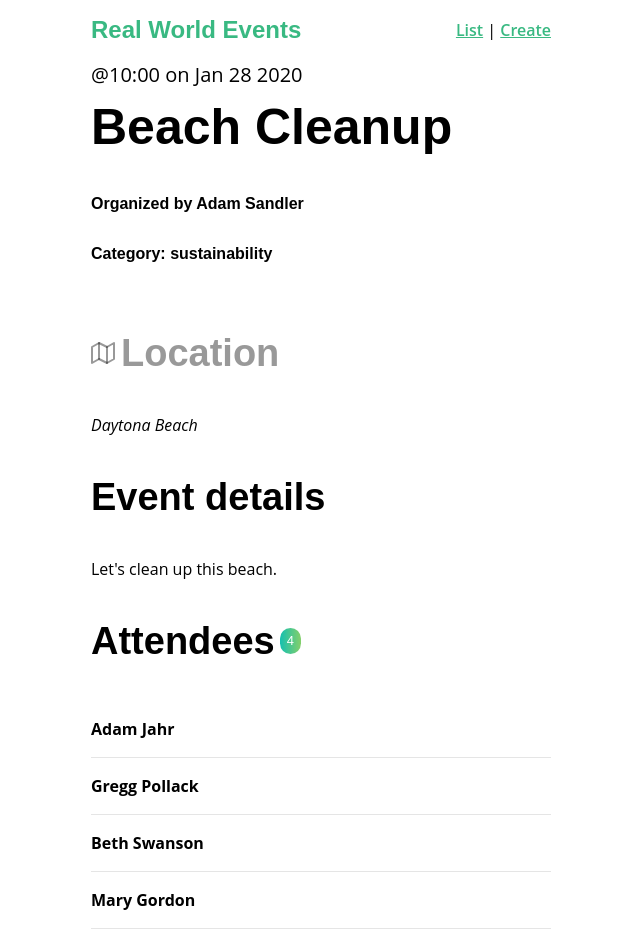
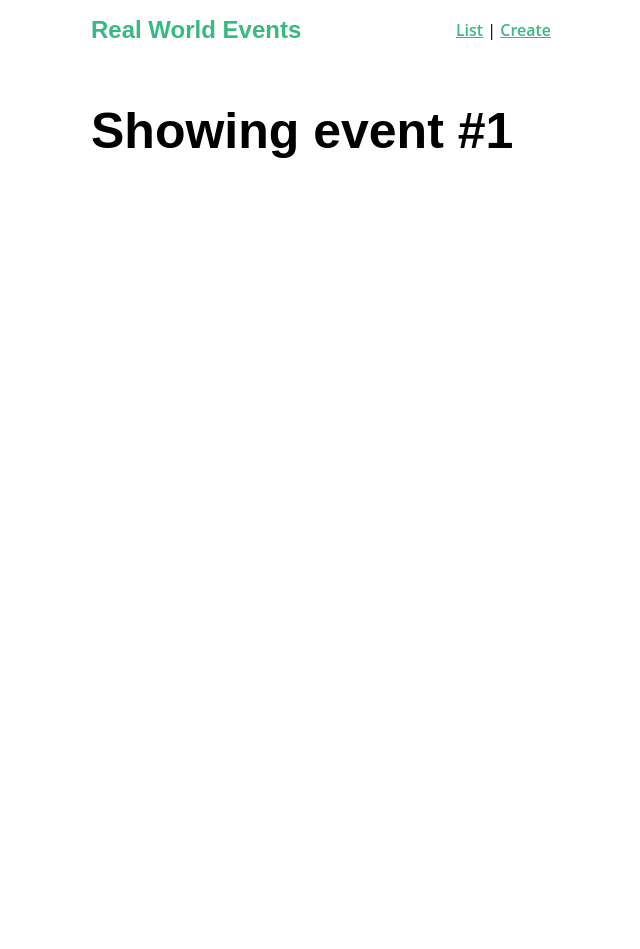
Before and after one commit to iulian880/real-world-vue, a Vue app: page /event/1 in a window 1280 px wide. Shown: the whole page, without its empty margins (319-959 px from the left). After the commit the page ends 800 px from the top, so only its background shows below. Built offline with nearby package versions, Linux system fonts and the light colour scheme; data requests are answered from the project's data file.

Commit message:
Revert "adding another api call, adding styling, solving console error"
This reverts commit 6a727e52c616dc4aaab7cae2f77e038af5f37948.

```diff
--- a/src/components/EventCard.vue
+++ b/src/components/EventCard.vue
@@ -6,7 +6,7 @@
     <div class="event-card -shadow">
       <span class="eyebrow">@{{ event.time }} on {{ event.date }}</span>
       <h4 class="title">{{ event.title }}</h4>
-      <BaseIcon name="users">{{ event.attendees.length }} attending</BaseIcon>
+      <BaseIcon name="users"> {{ event.attendees.length }} attending </BaseIcon>
     </div>
   </router-link>
 </template>
--- a/src/services/EventService.js
+++ b/src/services/EventService.js
@@ -12,8 +12,5 @@ const apiClient = axios.create({
 export default {
   getEvents() {
     return apiClient.get('/events')
-  },
-  getEvent(id) {
-    return apiClient.get('/events/' + id)
   }
 }
--- a/src/views/EventList.vue
+++ b/src/views/EventList.vue
@@ -6,26 +6,29 @@
 </template>
 
 <script>
+import EventService from '@/services/EventService.js'
 import EventCard from '@/components/EventCard.vue'
-import EventService from '@/services/EventService.js'
 
 export default {
   components: {
-    EventCard
+    EventCard // Shorthand for ES6 EventCard: EventCard
   },
   data() {
     return {
       events: []
     }
   },
+
   created() {
-    EventService.getEvents()
+    EventService.getEvents() // <-----
       .then(response => {
-        this.events = response.data
+        this.events = response.data // For now, logs out the response
       })
       .catch(error => {
-        console.log('There was an error:', error.response)
+        console.log('There was an error:', error.response) // Logs out the error
       })
   }
 }
 </script>
+
+<style></style>
--- a/src/views/EventShow.vue
+++ b/src/views/EventShow.vue
@@ -1,74 +1,9 @@
 <template>
-  <div>
-    <div class="event-header">
-      <span class="eyebrow">@{{ event.time }} on {{ event.date }}</span>
-      <h1 class="title">{{ event.title }}</h1>
-      <h5>Organized by {{ event.organizer }}</h5>
-      <h5>Category: {{ event.category }}</h5>
-    </div>
+  <h1>Showing event #{{ id }}</h1>
+</template>
 
-    <BaseIcon name="map"><h2>Location</h2></BaseIcon>
-
-    <address>{{ event.location }}</address>
-
-    <h2>Event details</h2>
-    <p>{{ event.description }}</p>
-
-    <h2>
-      Attendees
-      <span class="badge -fill-gradient">{{
-        event.attendees ? event.attendees.length : 0
-      }}</span>
-    </h2>
-    <ul class="list-group">
-      <li
-        v-for="(attendee, index) in event.attendees"
-        :key="index"
-        class="list-item"
-      >
-        <b>{{ attendee.name }}</b>
-      </li>
-    </ul>
-  </div>
-</template>
 <script>
-import EventService from '@/services/EventService.js'
-
 export default {
-  props: ['id'],
-  data() {
-    return {
-      event: {}
-    }
-  },
-  created() {
-    EventService.getEvent(this.id)
-      .then(response => {
-        this.event = response.data
-      })
-      .catch(error => {
-        console.log('There was an error:', error.response)
-      })
-  }
+  props: ['id']
 }
 </script>
-<style scoped>
-.location {
-  margin-bottom: 0;
-}
-.location > .icon {
-  margin-left: 10px;
-}
-.event-header > .title {
-  margin: 0;
-}
-.list-group {
-  margin: 0;
-  padding: 0;
-  list-style: none;
-}
-.list-group > .list-item {
-  padding: 1em 0;
-  border-bottom: solid 1px #e5e5e5;
-}
-</style>
```
